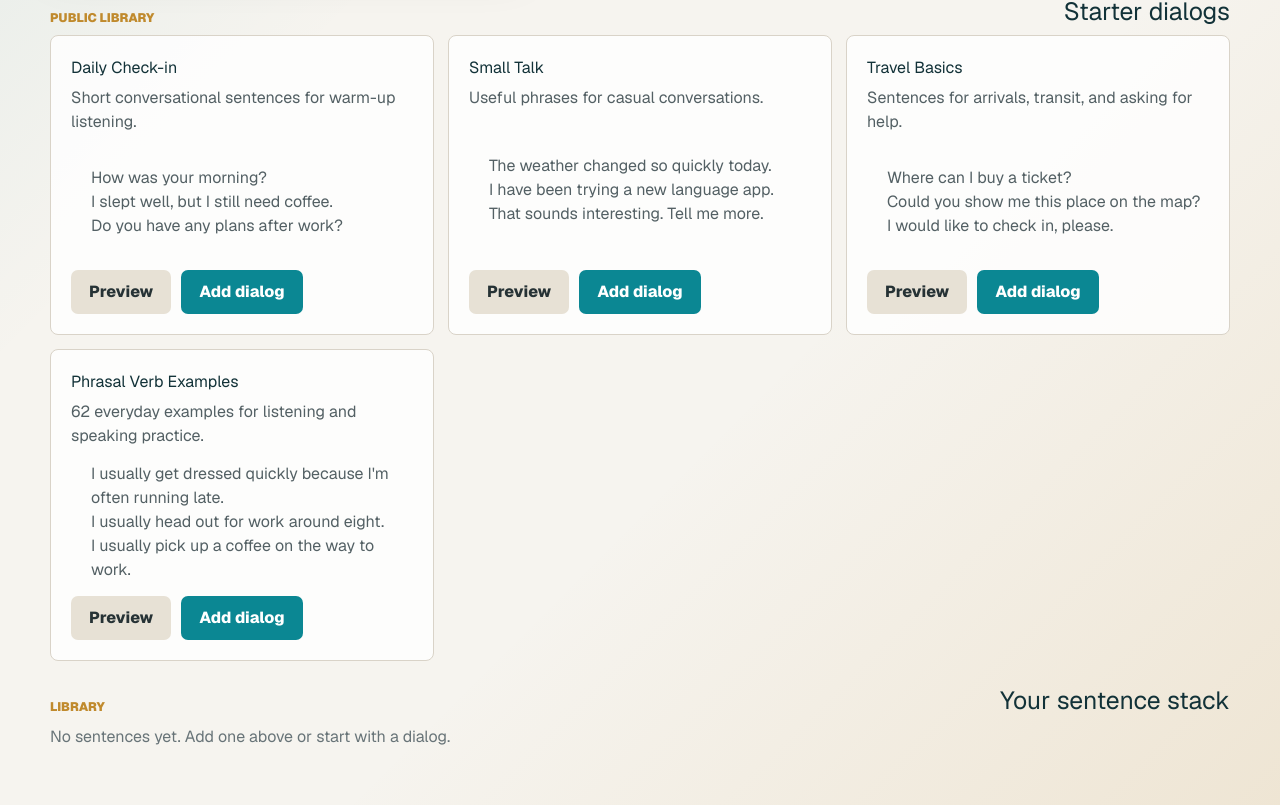
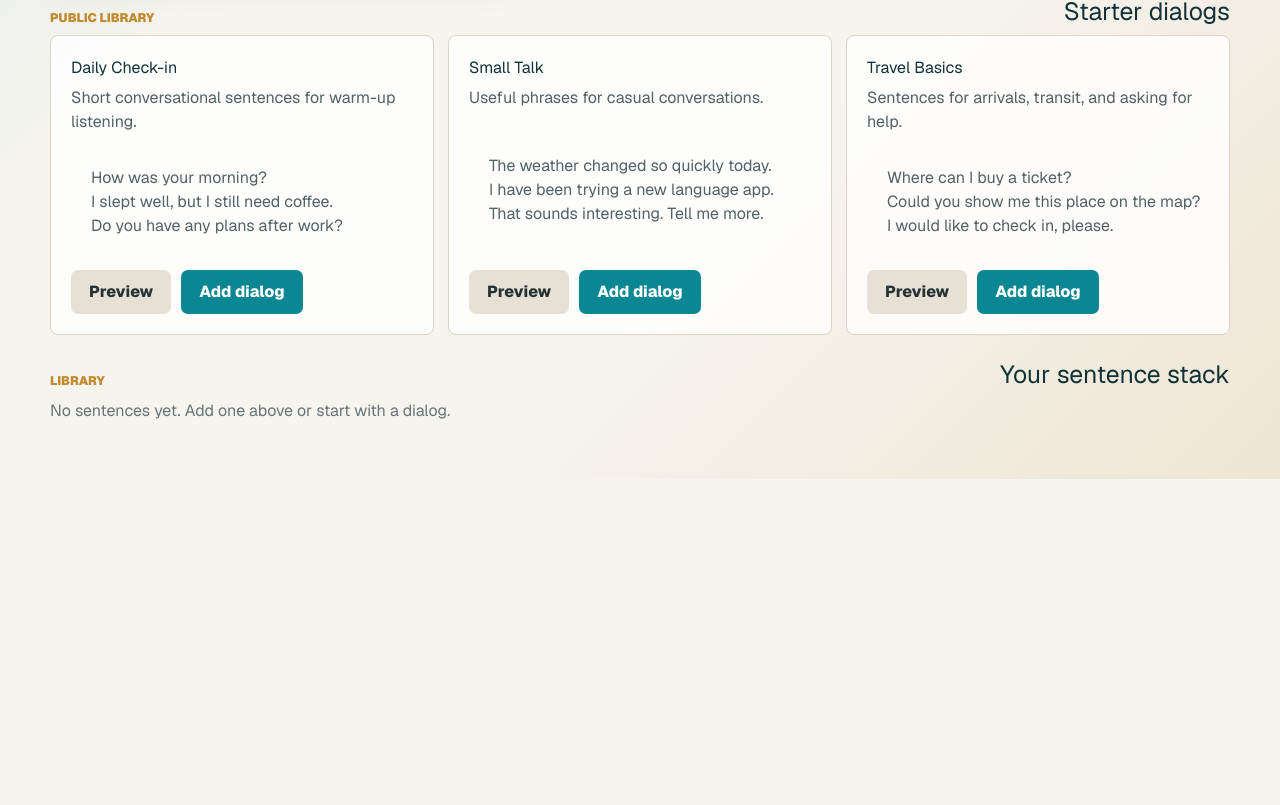
Before and after one commit to clanceyz/EchoCurve, a Next.js app: page / in a window 1280 px wide. Shown: the part 682-1487 px from the top of the page. After the commit the page ends 1161 px from the top, so only its background shows below. Built offline with nearby package versions, Linux system fonts and the light colour scheme.

Commit message:
Revert "Add phrasal verb example library"
This reverts commit 3256b15574bc598f43e9c58bb2304ed05af61c14.

```diff
--- a/app/page.tsx
+++ b/app/page.tsx
@@ -1,7 +1,6 @@
 "use client";
 
 import { useEffect, useMemo, useRef, useState } from "react";
-import { phrasalVerbDialog } from "./phrasal-verb-examples";
 
 type Sentence = {
   id: string;
@@ -66,7 +65,6 @@ const starterDialogs: PublicDialog[] = [
       "Is breakfast included with the room?",
     ],
   },
-  phrasalVerbDialog,
 ];
 
 function makeSentence(text: string, dialogTitle?: string): Sentence {
--- a/app/phrasal-verb-examples.ts
+++ /dev/null
@@ -1,69 +0,0 @@
-export const phrasalVerbDialog = {
-  id: "phrasal-verb-examples",
-  title: "Phrasal Verb Examples",
-  description: "62 everyday examples for listening and speaking practice.",
-  sentences: [
-    "I usually get dressed quickly because I'm often running late.",
-    "I usually head out for work around eight.",
-    "I usually pick up a coffee on the way to work.",
-    "You can drop me off here.",
-    "He didn't show up for the meeting.",
-    "She set up the meeting room before the meeting.",
-    "I'll get back to you about this later.",
-    "Reach out if you have any questions.",
-    "I missed two classes, so I need to catch up.",
-    "I accidentally hung up before she finished speaking.",
-    "Please speak up a bit. I can't hear you clearly.",
-    "He brought up an interesting point in the meeting.",
-    "Please hand in your form at the front desk.",
-    "I took on a new project, and I'm in charge of managing it.",
-    "The team successfully carried out the plan.",
-    "Let's go over your document before the presentation.",
-    "I can't figure out what he was hinting at.",
-    "I had to deal with a difficult problem at work today.",
-    "Last week was tough, but I finally got through it.",
-    "Let's break the problem down into smaller steps.",
-    "My car is running out of gas.",
-    "I've got to sort out my desktop.",
-    "A problem came up last night.",
-    "We need to come up with a solution as soon as possible.",
-    "I can't put up with this noise anymore.",
-    "Let's get together for dinner sometime.",
-    "We met up after work.",
-    "Do you want to go out tonight?",
-    "How are you fitting in at your new job?",
-    "Have you settled into your new job yet?",
-    "I get along with my new neighbours.",
-    "She fell out with her friend over a small misunderstanding.",
-    "It took her a long time to open up about her worries.",
-    "Let's move on to the next topic.",
-    "Where's the checkout?",
-    "Let's set off early tomorrow morning to avoid traffic.",
-    "The weather suddenly turned bad, so we decided to turn back.",
-    "I feel like I'm coming down with a cold.",
-    "It took her months to get over the breakup.",
-    "I'm over it.",
-    "She worked too much and burned out.",
-    "He passed out in the heat.",
-    "He keeps making excuses, and it's wearing me down.",
-    "Walk slower. I can't keep up with you.",
-    "I've got to tidy up my room.",
-    "We cleaned up the kitchen after the party.",
-    "Please put away your books.",
-    "I throw out some of my stuff every time I move.",
-    "I've got to fix up my resume before applying for jobs.",
-    "I'll pay you back on Friday.",
-    "I'm saving up to buy a new laptop.",
-    "We splashed out on dinner for our anniversary.",
-    "I'm trying to cut back on coffee.",
-    "These small costs add up quickly.",
-    "Please go on. I'm listening.",
-    "Carry on with your work.",
-    "I came across an old friend in the park.",
-    "We were going to go out, but we ended up staying at home.",
-    "It turned out to be an error in the database.",
-    "We had to put off the meeting because the manager was sick.",
-    "I took up swimming last year.",
-    "Hold on, let me check my calendar.",
-  ],
-};
```
Also changed, not shown: 1 other file (tests, documents, lock files or other folders).
